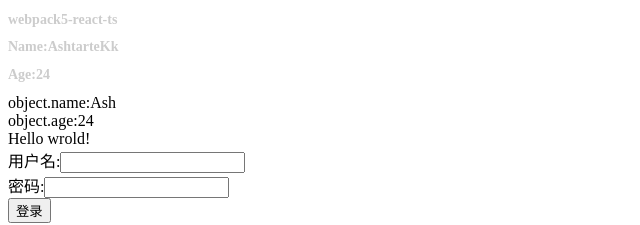
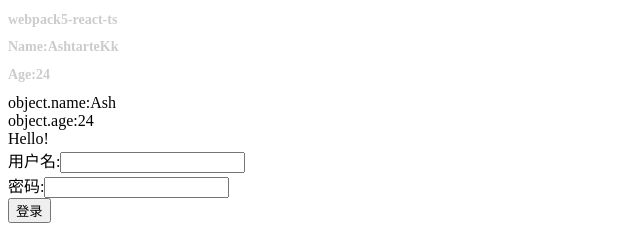
Before and after one commit to Ashtartekk/React-Learn, a React app: page / in a window 1280 px wide. Shown: the top 225 px of the page, without its empty margins (0-640 px from the left). Built offline with nearby package versions, Linux system fonts and the light colour scheme.

Commit message:
modified

```diff
--- a/src/views/Home.tsx
+++ b/src/views/Home.tsx
@@ -8,7 +8,7 @@ class Class extends PureComponent {
     return (
       <>
        <div>
-       <Hello name={"Hello wrold!"}/>
+       <Hello name={"Hello!"}/>
        <Login/>
        </div>
       </>
```
